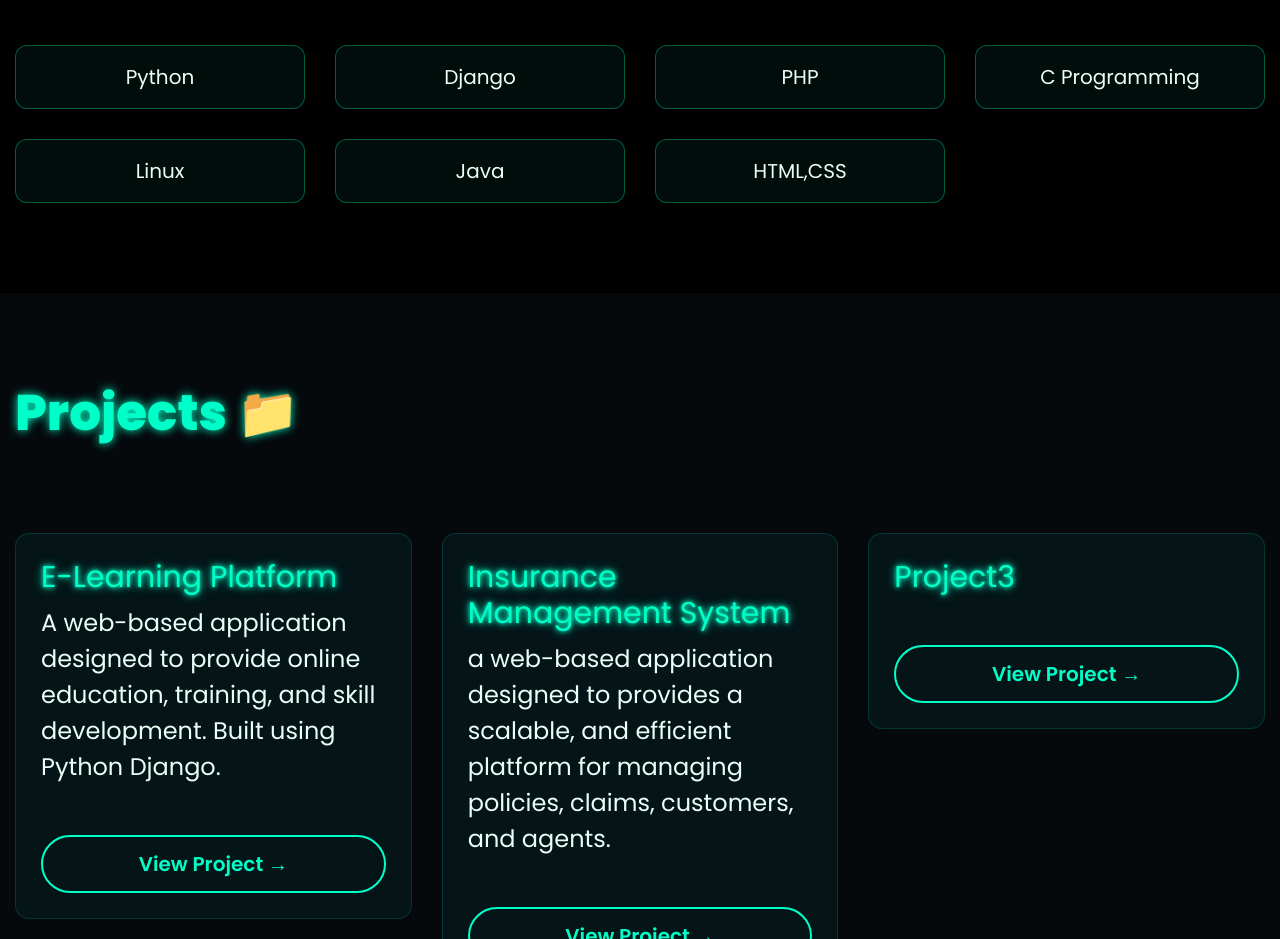
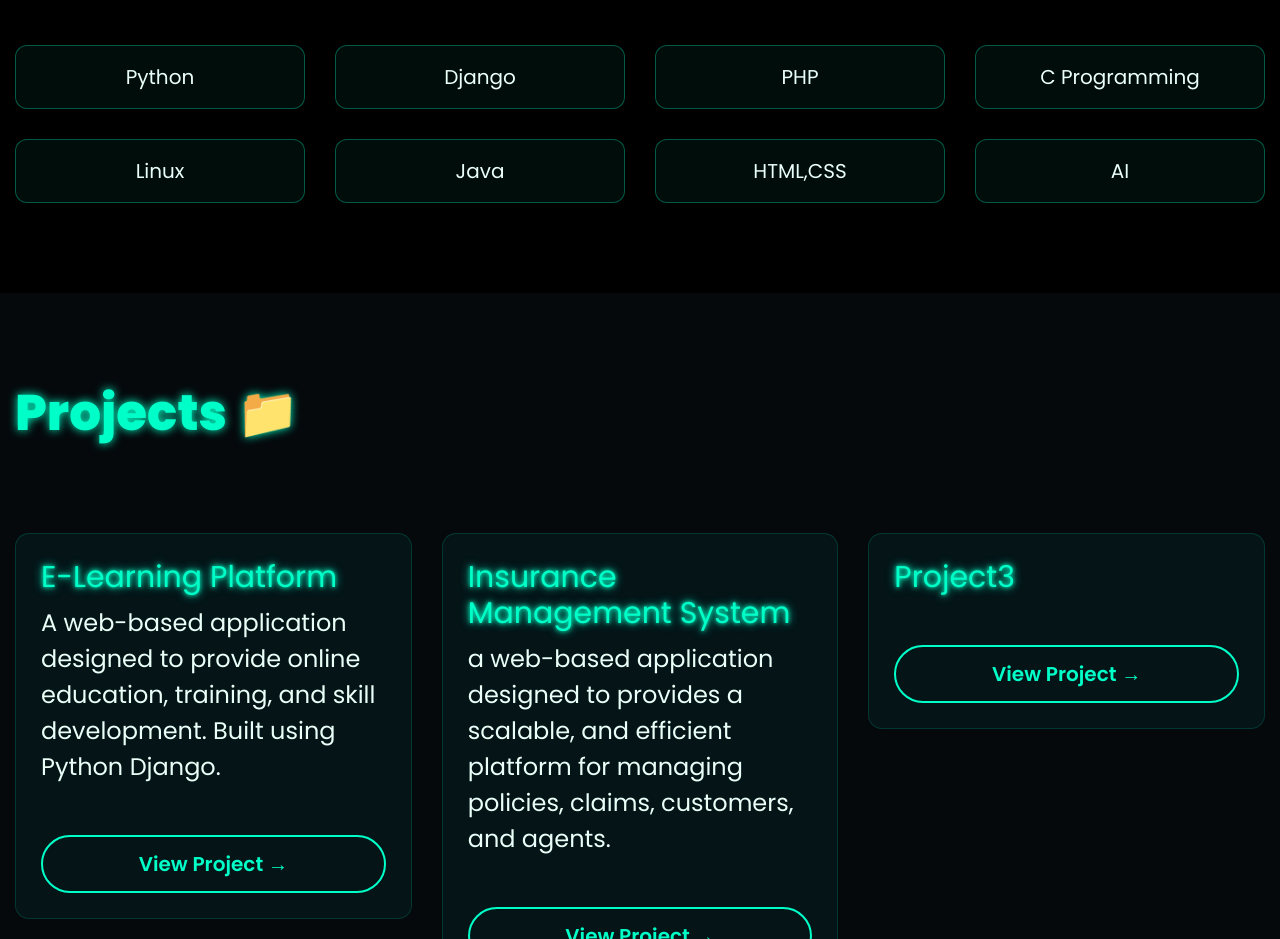
Before and after one commit to arjun-python-developer/portfolio, a plain HTML site: page index.html in a window 1280 px wide. Shown: the part 2960-3899 px from the top of the page. Drawn offline with nearby package versions, Linux system fonts and the light colour scheme.

```diff
--- a/index.html
+++ b/index.html
@@ -294,6 +294,7 @@
                 <div class="col-md-3 col-6"><div class="skill-box">Linux</div></div>
                 <div class="col-md-3 col-6"><div class="skill-box">Java</div></div>
                 <div class="col-md-3 col-6"><div class="skill-box">HTML,CSS</div></div>
+                <div class="col-md-3 col-6"><div class="skill-box">AI</div></div>
             </div>
         </div>
     </section>
```
